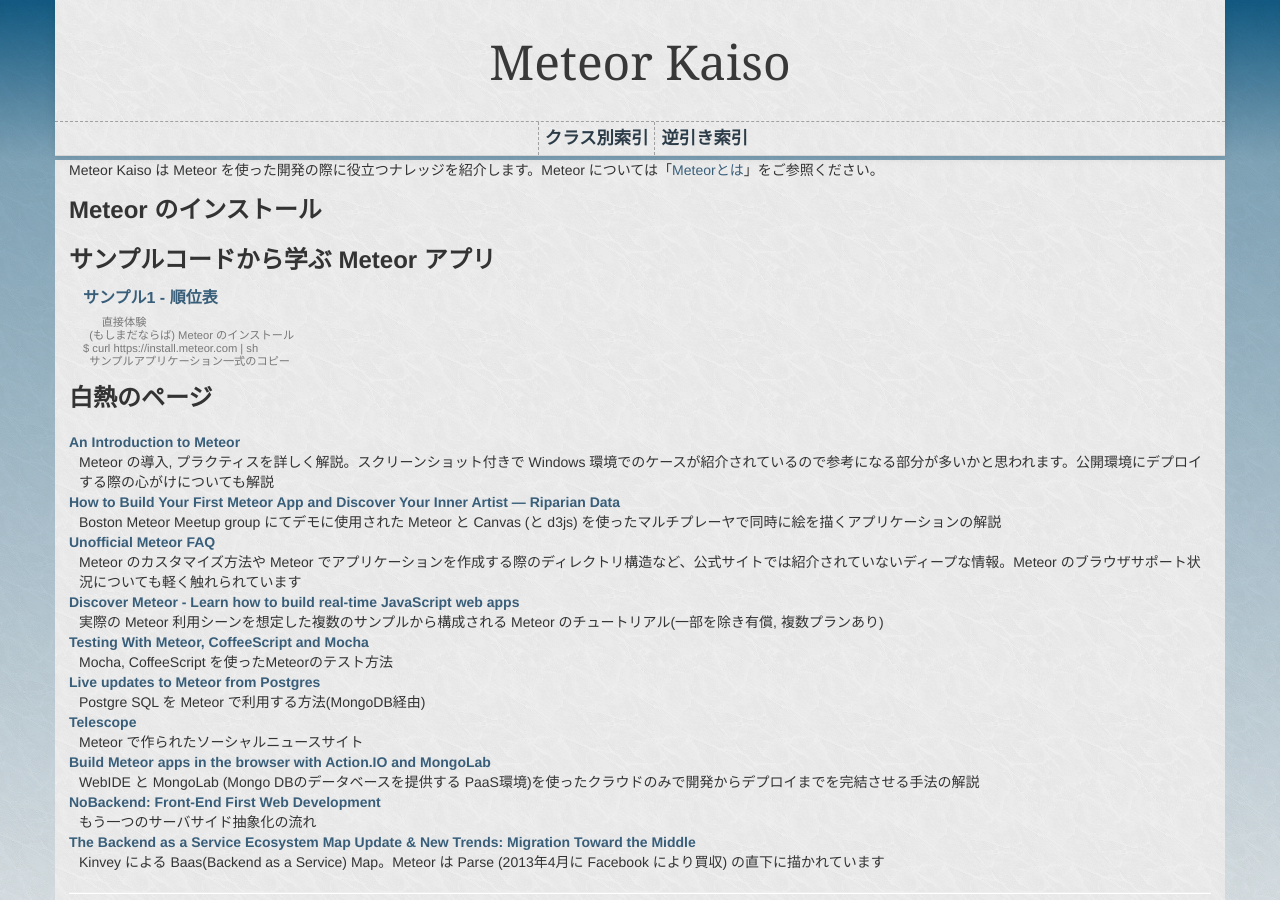
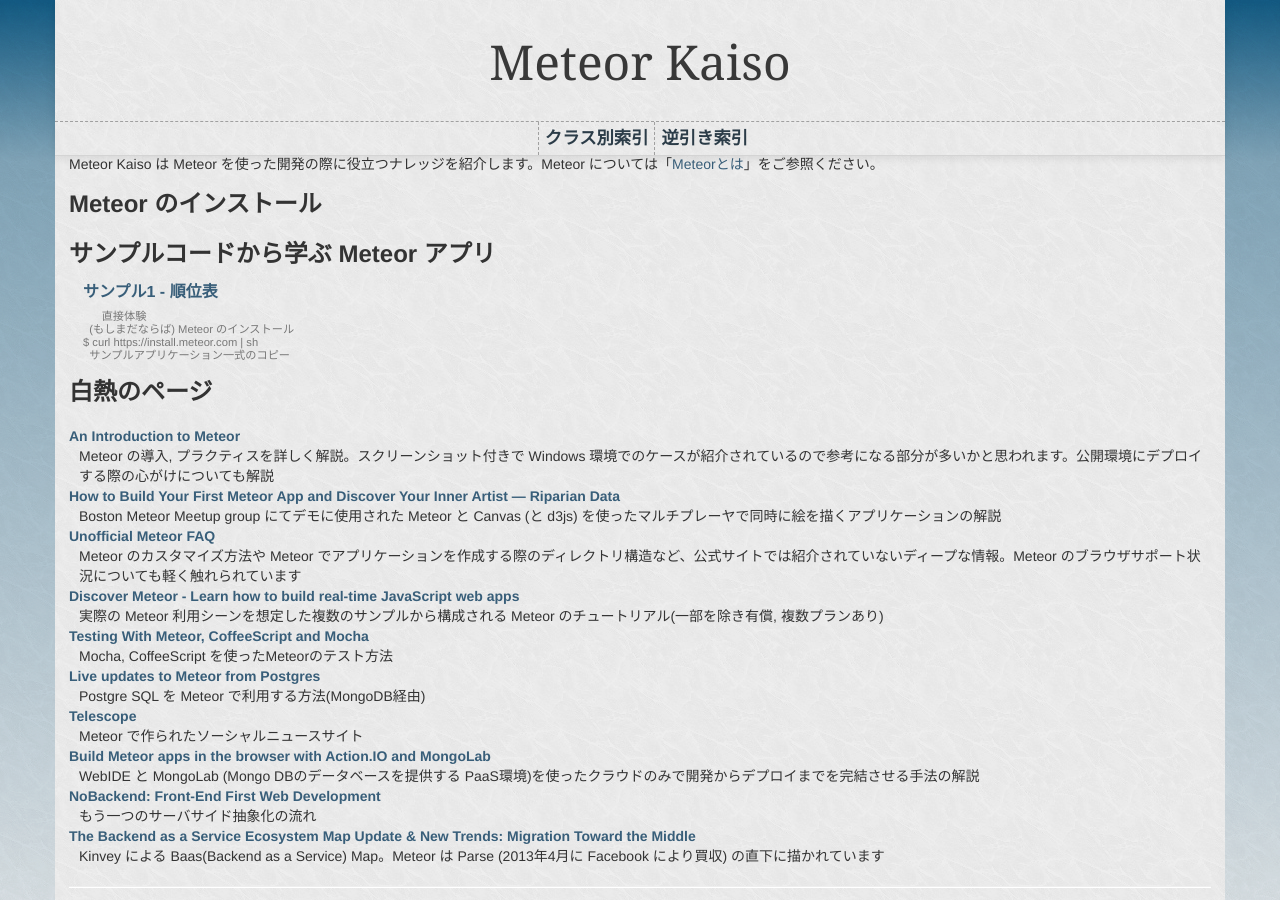
Before and after one commit to arumtaunsaram/meteor_jp, a Jekyll site: the page built from index.html, in a window 1280 px wide and 900 px high. Built offline with Jekyll 4.4.1, drawn with Linux system fonts in a browser that asks for light colours; Markdown is read by kramdown in place of the engine named in the settings.

Commit message:
Fixes graphic design.

```diff
--- a/_config.yml
+++ b/_config.yml
@@ -8,5 +8,3 @@
   extensions: ["no_intra_emphasis", "fenced_code_blocks", "autolink", "tables", "with_toc_data"]
 
 url: http://arumtaunsaram.github.io/meteor_jp
-
-google_analytics_id:
--- a/css/styles.css
+++ b/css/styles.css
@@ -1,6 +1,6 @@
 @media (min-width: 979px) {
   body {
-    padding-top: 160px;
+    padding-top: 154px;
   }
 }
 @media (max-width: 767px) {
--- a/less/styles.less
+++ b/less/styles.less
@@ -1,4 +1,4 @@
-@px-fixed-navbar-height: 160px;
+@px-fixed-navbar-height: 154px;
 
 @responsive-fluid-max: 767px;
 @responsive-solid-min: (@responsive-fluid-max + 1);
```
